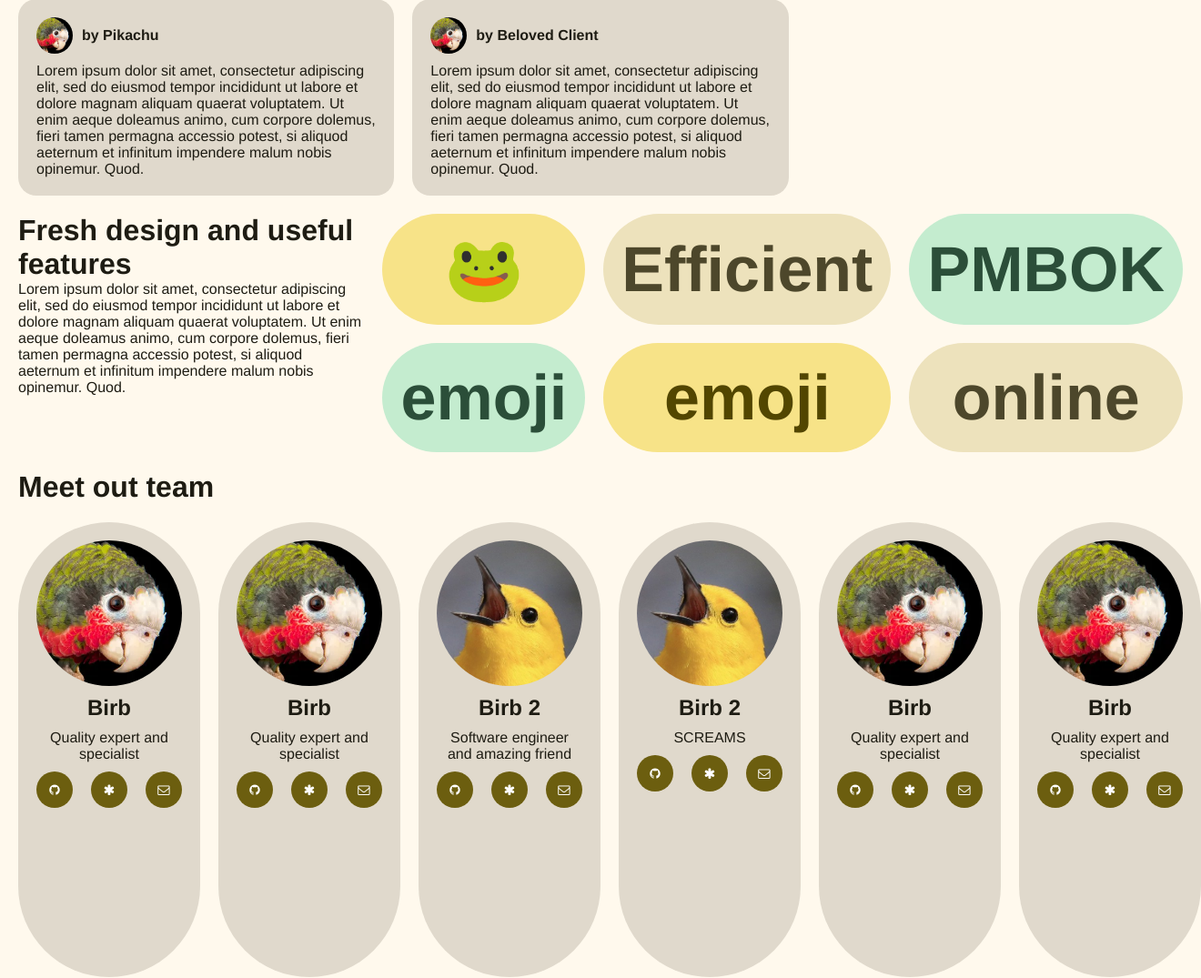
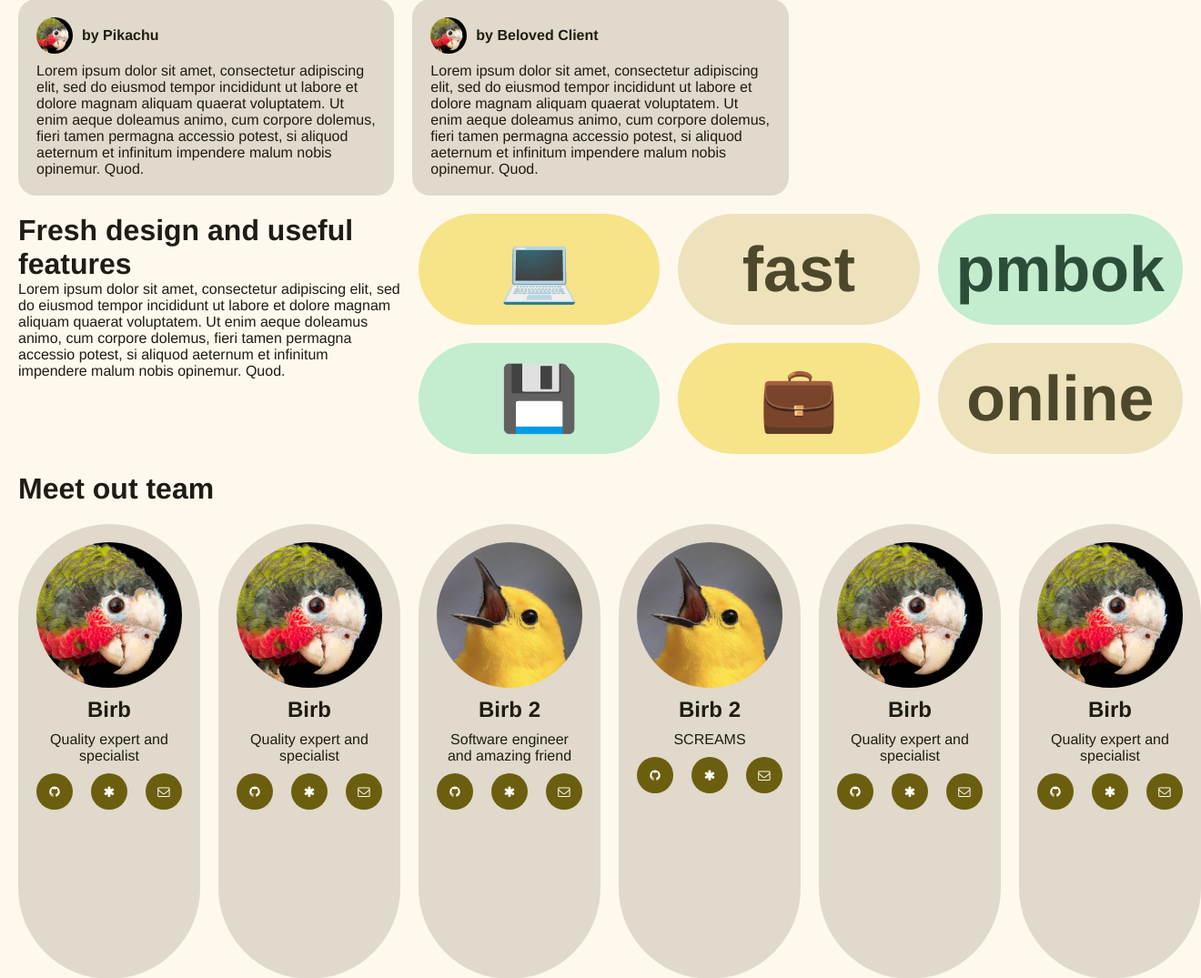
Before and after one commit to AnuraagDeshpande/SoftwareSuperProject_repo, a PHP site: page / in a window 1320 px wide. Shown: the part 668-1743 px from the top of the page at 91% size. Run offline with PHP 8.4, Linux system fonts and the light colour scheme.

Commit message:
emojis shift every few seconds

```diff
--- a/index.php
+++ b/index.php
@@ -10,6 +10,7 @@
         <link href="styles/index.css" rel="stylesheet"/>
         <link rel="stylesheet" href="https://cdnjs.cloudflare.com/ajax/libs/font-awesome/4.7.0/css/font-awesome.min.css">
         <script type="text/javascript" src="scripts/sidebar.js"></script>
+        <script type="text/javascript" src="scripts/index.js"></script>
     </head>
     <body>
         <!--NAVIGATION BAR CODE-->
@@ -81,20 +82,20 @@
                     </p>
                 </div>
                 <div class="feature-grid">
-                    <div class="primary-card">
-                        🐸
+                    <div class="primary-card js-emoji-switch">
+                        &#128187
                     </div>
                     <div class="secondary-card">
-                        Efficient
+                        fast
                     </div>
                     <div class="tertiary-card">
-                        PMBOK
+                        pmbok
                     </div>
-                    <div class="tertiary-card">
-                        emoji
+                    <div class="tertiary-card js-emoji-switch">
+                        &#128190
                     </div>
-                    <div class="primary-card">
-                        emoji
+                    <div class="primary-card js-emoji-switch">
+                        &#128188
                     </div>
                     <div class="secondary-card">
                         online
--- /dev/null
+++ b/scripts/index.js
@@ -0,0 +1,24 @@
+function shuffle(arr){
+    if(Array.isArray(arr)){
+        return arr.sort((a,b)=> 0.5 - Math.random());
+    }
+}
+
+function getEmojis(){
+    const emojis=["&#128187", "&#128190","&#128188","&#128195", "&#128203", "&#128206","&#128205","&#128346"];
+    return shuffle(emojis).slice(0,3);
+}
+
+function switchEmojis(){
+    const emojis = document.querySelectorAll(".js-emoji-switch");
+    const newEmojis = getEmojis();
+    emojis.forEach((emoji, index)=>{
+        emoji.innerHTML=newEmojis[index];
+    });
+}
+
+function setEmojiInterval(){
+    setInterval(()=>{switchEmojis();}, 2000);
+}
+
+setEmojiInterval();
```
